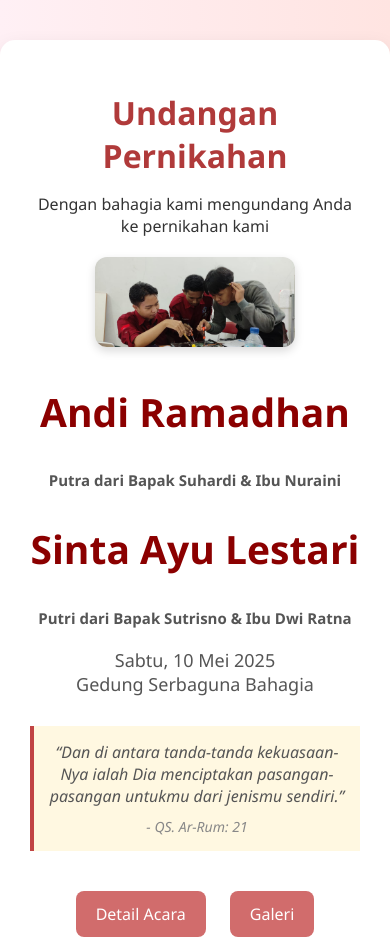
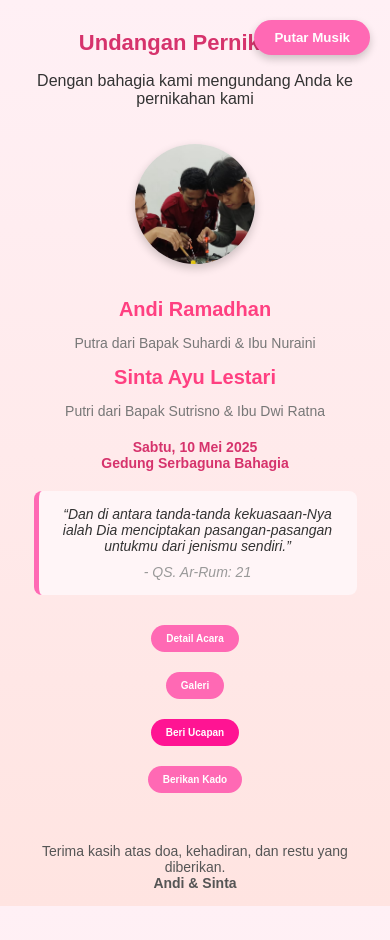
Before and after one commit to rumatela/undangan, a plain HTML site: page index.html in a window 390 px wide. Shown: the top 940 px of the page. Drawn offline with Linux system fonts and the light colour scheme.

Commit message:
Update index.html

```diff
--- a/index.html
+++ b/index.html
@@ -4,43 +4,264 @@
   <meta charset="UTF-8">
   <meta name="viewport" content="width=device-width, initial-scale=1.0">
   <title>Undangan Pernikahan</title>
-  <link rel="stylesheet" href="style.css">
+
   <style>
-    /* Style tambahan untuk tombol putar musik */
+    body {
+      margin: 0;
+      font-family: 'Poppins', sans-serif;
+      background: linear-gradient(to bottom, #fff0f5, #ffe4e1);
+      color: #333;
+      overflow-x: hidden;
+      position: relative;
+    }
+
+    .container {
+      padding: 20px;
+      text-align: center;
+    }
+
+    h1 {
+      font-size: 28px;
+      margin-bottom: 10px;
+      color: #d6336c;
+    }
+
+    .photo-section img {
+      width: 200px;
+      height: 200px;
+      object-fit: cover;
+      border-radius: 50%;
+      margin: 20px 0;
+      box-shadow: 0 4px 10px rgba(0, 0, 0, 0.2);
+    }
+
+    .couple h2 {
+      margin: 10px 0 5px;
+      font-size: 22px;
+      color: #ff4081;
+    }
+
+    .small-text {
+      font-size: 14px;
+      color: #777;
+      margin-bottom: 15px;
+    }
+
+    .highlight {
+      font-size: 18px;
+      margin: 20px 0;
+      color: #d6336c;
+      font-weight: bold;
+    }
+
+    .quote {
+      background: #fff5f7;
+      margin: 20px auto;
+      padding: 15px;
+      border-left: 5px solid #ff69b4;
+      max-width: 500px;
+      font-style: italic;
+      border-radius: 8px;
+    }
+
+    .quote span {
+      display: block;
+      margin-top: 10px;
+      font-size: 14px;
+      color: #999;
+    }
+
+    .button-group {
+      margin-top: 20px;
+    }
+
+    .btn {
+      display: inline-block;
+      margin: 10px 5px;
+      padding: 12px 20px;
+      background: #ff69b4;
+      color: white;
+      border: none;
+      border-radius: 25px;
+      text-decoration: none;
+      font-weight: bold;
+      font-size: 14px;
+      transition: background 0.3s;
+    }
+
+    .btn:hover {
+      background: #ff1493;
+    }
+
+    .btn-special {
+      background: #ff1493;
+    }
+
+    .thank-you {
+      margin-top: 40px;
+      font-size: 16px;
+      color: #555;
+    }
+
+    /* Modal Style */
+    .modal {
+      position: fixed;
+      top: 0; left: 0;
+      width: 100%;
+      height: 100%;
+      background: rgba(0, 0, 0, 0.5);
+      display: none;
+      justify-content: center;
+      align-items: center;
+      z-index: 1001;
+    }
+
+    .modal-content {
+      background: white;
+      padding: 30px;
+      border-radius: 10px;
+      width: 90%;
+      max-width: 400px;
+      text-align: center;
+      position: relative;
+    }
+
+    .close-btn {
+      position: absolute;
+      top: 10px;
+      right: 15px;
+      font-size: 24px;
+      cursor: pointer;
+      color: #ff69b4;
+    }
+
+    /* Tombol Play Musik */
     #playButton {
       display: none;
       position: fixed;
       top: 20px;
       right: 20px;
-      background: #f9c6c9;
+      background: #ff69b4;
+      color: white;
       border: none;
       padding: 10px 20px;
-      border-radius: 10px;
-      font-size: 16px;
+      border-radius: 20px;
       cursor: pointer;
-      box-shadow: 0 4px 8px rgba(0,0,0,0.2);
-      z-index: 1000;
+      font-weight: bold;
+      z-index: 1002;
+      box-shadow: 0 4px 8px rgba(0, 0, 0, 0.2);
+    }
+
+    /* Bunga-bunga jatuh */
+    .petal {
+      position: absolute;
+      width: 20px;
+      height: 20px;
+      background: url('https://i.postimg.cc/fR2cfbr7/flower.png') no-repeat center/contain;
+      animation: fall linear infinite;
+      z-index: 0;
+      pointer-events: none;
+    }
+
+    @keyframes fall {
+      0% {
+        transform: translateY(-100px) rotate(0deg);
+      }
+      100% {
+        transform: translateY(100vh) rotate(360deg);
+      }
+    }
+
+    /* Media Queries untuk Responsivitas */
+    @media (max-width: 768px) {
+      h1 {
+        font-size: 24px;
+      }
+
+      .photo-section img {
+        width: 150px;
+        height: 150px;
+      }
+
+      .couple h2 {
+        font-size: 20px;
+      }
+
+      .highlight {
+        font-size: 16px;
+      }
+
+      .quote {
+        max-width: 90%;
+        font-size: 14px;
+      }
+
+      .btn {
+        padding: 10px 18px;
+        font-size: 12px;
+      }
+
+      .button-group {
+        display: flex;
+        flex-direction: column;
+        align-items: center;
+      }
+
+      .btn-special {
+        margin-top: 10px;
+      }
+
+      .thank-you {
+        font-size: 14px;
+      }
+    }
+
+    @media (max-width: 480px) {
+      .container {
+        padding: 15px;
+      }
+
+      h1 {
+        font-size: 22px;
+      }
+
+      .photo-section img {
+        width: 120px;
+        height: 120px;
+      }
+
+      .highlight {
+        font-size: 14px;
+      }
+
+      .quote {
+        max-width: 80%;
+      }
+
+      .btn {
+        padding: 8px 15px;
+        font-size: 10px;
+      }
     }
   </style>
 </head>
 <body>
 
-  <!-- Audio Musik -->
+  <!-- Audio Background -->
   <audio id="backgroundAudio" autoplay loop hidden>
     <source src="Gamon.mp3" type="audio/mpeg">
     Browser Anda tidak mendukung audio.
   </audio>
 
-  <!-- Tombol manual jika autoplay gagal -->
+  <!-- Tombol Play jika autoplay gagal -->
   <button id="playButton" onclick="playAudio()">Putar Musik</button>
 
-  <!-- Konten Undangan -->
   <div class="container">
     <h1>Undangan Pernikahan</h1>
     <p>Dengan bahagia kami mengundang Anda ke pernikahan kami</p>
 
     <div class="photo-section">
-      <img src="foto.jpg" alt="Foto Pengantin" class="photo">
+      <img src="foto.jpg" alt="Foto Pengantin">
     </div>
 
     <div class="couple">
@@ -71,7 +292,7 @@
   </div>
 
   <!-- Modal Kado -->
-  <div id="modal" class="modal" style="display:none;">
+  <div id="modal" class="modal">
     <div class="modal-content">
       <span class="close-btn" onclick="closeModal()">&times;</span>
       <h3>Informasi Rekening Kado</h3>
@@ -83,58 +304,43 @@
   </div>
 
   <!-- Script -->
-  <script src="script.js"></script>
   <script>
     function openModal() {
-      document.getElementById('modal').style.display = 'block';
+      document.getElementById('modal').style.display = 'flex';
     }
+
     function closeModal() {
       document.getElementById('modal').style.display = 'none';
     }
-    function ucapan() {
-      alert('Fitur Beri Ucapan masih dalam pengembangan.');
+
+    // Fungsi untuk memainkan musik jika autoplay gagal
+    function playAudio() {
+      var audio = document.getElementById('backgroundAudio');
+      audio.play();
+      document.getElementById('playButton').style.display = 'none';
     }
 
-    // Musik Handling dengan Fade In
-    const audio = document.getElementById('backgroundAudio');
-    const playButton = document.getElementById('playButton');
+    // Tampilkan tombol play jika audio tidak dapat autoplay
+    window.onload = function() {
+      var audio = document.getElementById('backgroundAudio');
+      if (audio.paused) {
+        document.getElementById('playButton').style.display = 'inline-block';
+      }
+    };
+  </script>
 
-    function fadeInAudio() {
-      audio.volume = 0; // mulai dari volume 0
-      audio.play();
-      let volume = 0;
-      const fadeInterval = setInterval(() => {
-        if (volume < 1) {
-          volume += 0.02; // Naikkan volume pelan-pelan
-          audio.volume = Math.min(volume, 1);
-        } else {
-          clearInterval(fadeInterval);
-        }
-      }, 100); // setiap 100ms naikkan volume
+  <!-- Bunga Jatuh -->
+  <script>
+    function generatePetals() {
+      for (let i = 0; i < 10; i++) {
+        let petal = document.createElement('div');
+        petal.classList.add('petal');
+        petal.style.left = Math.random() * 100 + 'vw'; // Menentukan posisi horizontal acak
+        petal.style.animationDuration = Math.random() * 5 + 5 + 's'; // Durasi acak antara 5 hingga 10 detik
+        document.body.appendChild(petal);
+      }
     }
-
-    function startAudio() {
-      fadeInAudio();
-      document.removeEventListener('click', startAudio);
-      document.removeEventListener('scroll', startAudio);
-      playButton.style.display = 'none';
-    }
-
-    document.addEventListener('DOMContentLoaded', function() {
-      audio.play().catch(function() {
-        // Autoplay gagal
-        playButton.style.display = 'block';
-      });
-
-      // Kalau user klik atau scroll, langsung play
-      document.addEventListener('click', startAudio);
-      document.addEventListener('scroll', startAudio);
-    });
-
-    function playAudio() {
-      fadeInAudio();
-      playButton.style.display = 'none';
-    }
+    generatePetals();
   </script>
 
 </body>
```
